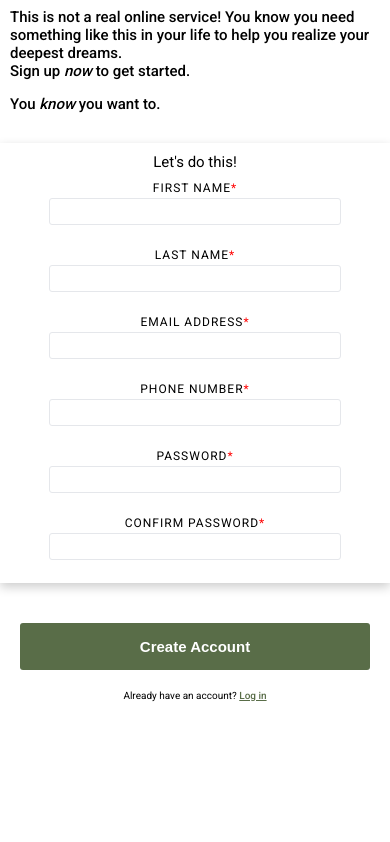
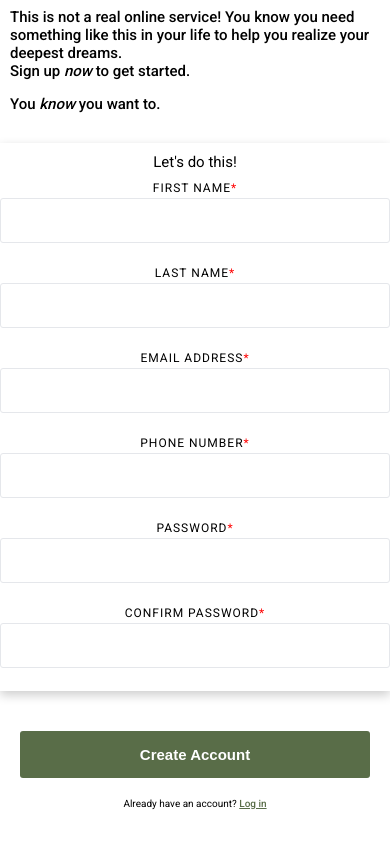
Before and after one commit to daniraymundo/sign-up-form, a plain HTML site: page index.html in a window 390 px wide. Shown: the part 846-1688 px from the top of the page. Drawn offline with Linux system fonts and the light colour scheme.

Commit message:
Adjust font size

```diff
--- a/styles.css
+++ b/styles.css
@@ -253,11 +253,17 @@ form label::after {
         align-items: center;
         padding: 1rem;
         margin: 0;
+        gap: 1rem;
     }
 
     .form-row {
         width: 100%;
         align-items: center;
+    }
+
+    .form-row input {
+        font-size: 2rem;
+        padding: 1rem;
     }
 
     form label {
```
